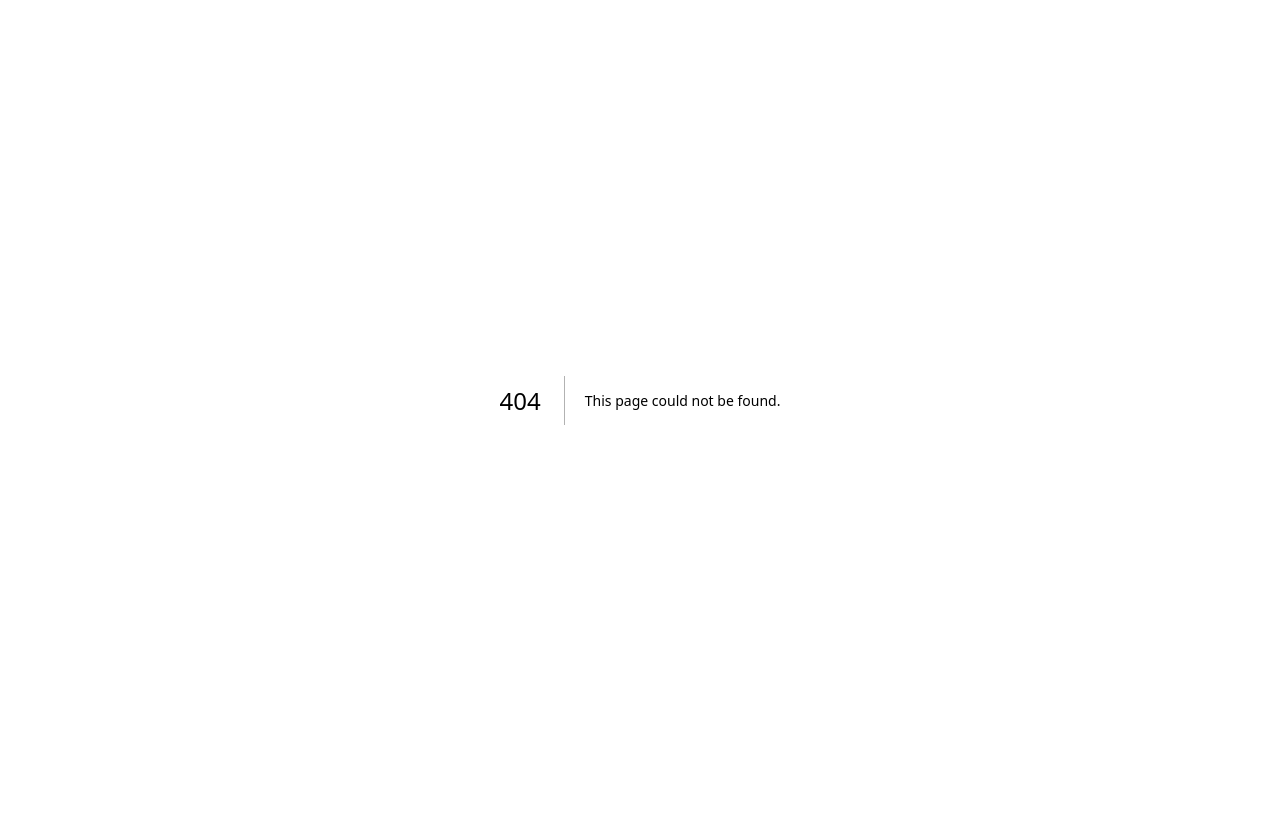
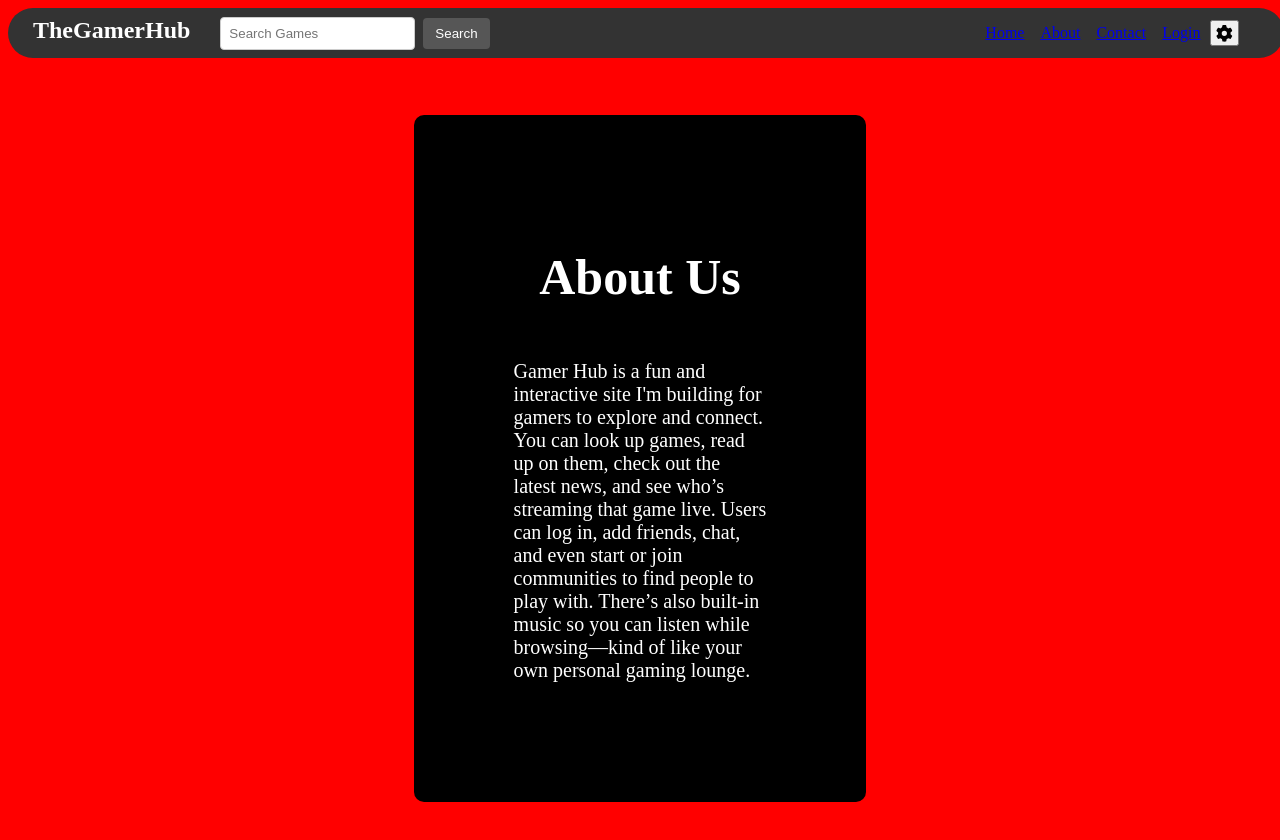
Before and after one commit to Ryanrod21/GamerHub, a Next.js app: page /about-page in a window 1280 px wide. Before the commit this address had no page. Shown: the top 840 px of the page. Before the commit the page ends 800 px from the top, so only its background shows below. Built offline with nearby package versions, Linux system fonts and the light colour scheme.

Commit message:
added pages

```diff
--- a/src/app/App.css
+++ b/src/app/App.css
@@ -439,6 +439,33 @@ body {
   transform: translateY(0);
 }
 
+.about-us-container {
+  width: 100%;
+  display: flex;
+  justify-content: center;
+  align-items: center;
+  height: 100vh;
+}
+
+.about-us {
+  display: flex;
+  flex-direction: column;
+  padding: 100px;
+  width: 20%;
+  align-items: center;
+  background-color: black;
+  color: white;
+  border-radius: 10px;
+}
+
+.about-us h1 {
+  font-size: 50px;
+}
+
+.about-us p {
+  font-size: 20px;
+}
+
 @media screen and (max-width: 1400px) {
   #root {
     width: 95%;
--- /dev/null
+++ b/src/app/about-page/page.js
@@ -0,0 +1,27 @@
+'use client';
+import Navbar from '@/sections/NavBar';
+
+import '../App.css';
+
+const AboutPage = () => {
+  return (
+    <>
+      <Navbar />
+      <div className="about-us-container">
+        <div className="about-us">
+          <h1>About Us</h1>
+          <p>
+            Gamer Hub is a fun and interactive site I'm building for gamers to
+            explore and connect. You can look up games, read up on them, check
+            out the latest news, and see who’s streaming that game live. Users
+            can log in, add friends, chat, and even start or join communities to
+            find people to play with. There’s also built-in music so you can
+            listen while browsing—kind of like your own personal gaming lounge.
+          </p>
+        </div>
+      </div>
+    </>
+  );
+};
+
+export default AboutPage;
--- a/src/components/NavDropdown.jsx
+++ b/src/components/NavDropdown.jsx
@@ -1,3 +1,5 @@
+'use client';
+
 import { useState, useEffect } from 'react';
 import { FontAwesomeIcon } from '@fortawesome/react-fontawesome';
 import { faGear } from '@fortawesome/free-solid-svg-icons';
--- a/src/components/SearchBar.jsx
+++ b/src/components/SearchBar.jsx
@@ -1,3 +1,5 @@
+'use client';
+
 import { useState } from 'react';
 import '../app/App.css';
 
--- a/src/sections/NavBar.jsx
+++ b/src/sections/NavBar.jsx
@@ -41,7 +41,7 @@ const Navbar = () => {
             <a href="#">Home</a>
           </li>
           <li>
-            <a href="#">About</a>
+            <a href="/about-page">About</a>
           </li>
           <li>
             <a href="#">Contact</a>
--- a/src/sections/SideHero.jsx
+++ b/src/sections/SideHero.jsx
@@ -12,7 +12,7 @@ function SideHero({ ProfileData }) {
         <a href="/games-list">Game's List</a>
       </p>
       <p>
-        <a href="#">Friends</a>
+        <a href="/friends-page">Friends</a>
       </p>
       <p>
         <a href="#">Notification</a>
```
Also changed, not shown: src/app/friends-page/page.js (added, +7 -0 lines).
